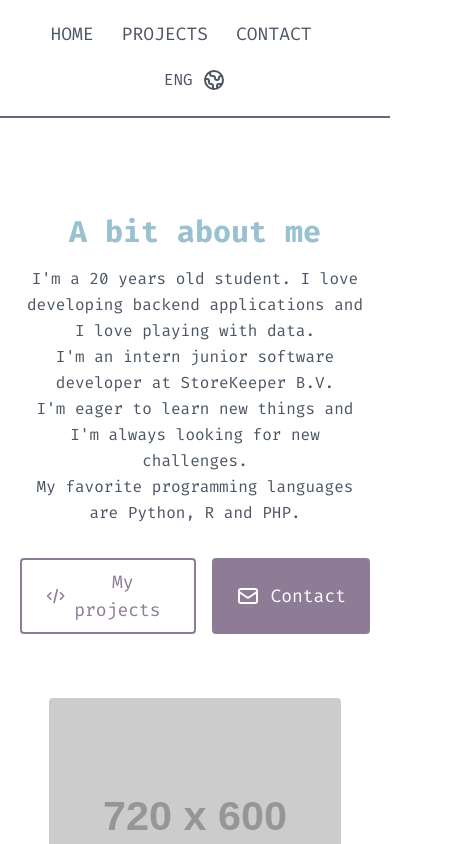
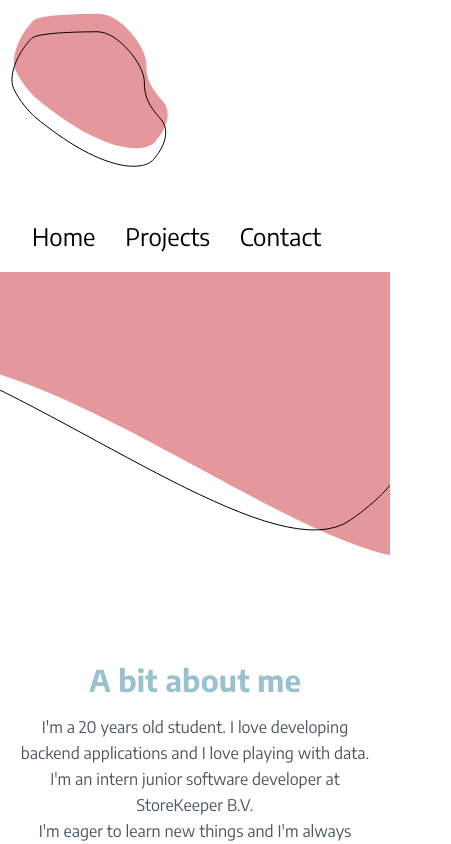
Before and after one commit to NikkivB/NikkivB, a Nuxt app: page / in a window 390 px wide. Shown: the top 844 px of the page, 451 px wide, since content can reach past the window. Built offline with nearby package versions, Linux system fonts and the light colour scheme.

Commit message:
added header, not yet responsive

```diff
--- a/assets/css/404.css
+++ b/assets/css/404.css
@@ -1,3 +1,3 @@
 #offset-border {
-  box-shadow: 30px 30px 0 0px #E5989B, 30px 30px 0 4px black;
+  box-shadow: 30px 30px 0 0 #E5989B, 30px 30px 0 4px black;
 }
--- a/components/MyHeader.vue
+++ b/components/MyHeader.vue
@@ -1,16 +1,30 @@
 <template>
-  <div class="text-gray-600 body-font">
-    <div class="container mx-auto flex flex-wrap p-5 flex-col md:flex-row items-center border-b-2 border-lavender">
-      <nav class="md:ml-auto md:mr-auto flex flex-wrap items-center text-base justify-center">
-        <a href="/" class="mr-7 hover:text-myteal-400 text-lg">HOME</a>
-        <a class="mr-7 hover:text-myteal-400 text-lg">PROJECTS</a>
-        <a href="/contact" class="mr-7 hover:text-myteal-400 text-lg">CONTACT</a>
-      </nav>
-      <button class="inline-flex items-center border-0 py-1 px-3 focus:outline-none rounded text-base mt-4 md:mt-0"> ENG&nbsp;
-        <svg xmlns="http://www.w3.org/2000/svg" class="h-6 w-6" fill="none" viewBox="0 0 24 24" stroke="currentColor" stroke-width="2">
-          <path stroke-linecap="round" stroke-linejoin="round" d="M3.055 11H5a2 2 0 012 2v1a2 2 0 002 2 2 2 0 012 2v2.945M8 3.935V5.5A2.5 2.5 0 0010.5 8h.5a2 2 0 012 2 2 2 0 104 0 2 2 0 012-2h1.064M15 20.488V18a2 2 0 012-2h3.064M21 12a9 9 0 11-18 0 9 9 0 0118 0z" />
-        </svg>
-      </button>
+  <div>
+    <div class="float-left">
+      <svg width="184" height="172" viewBox="0 0 184 172" fill="none" xmlns="http://www.w3.org/2000/svg">
+        <path d="M155.227 141.701C143.807 154.383 101.9 152.958 36.483 98.5457C31.6878 94.1292 20.8026 82.3205 15.6237 70.4185C9.1501 55.5409 22.7782 30.5554 33.7565 20.334C39.6613 14.8363 77.077 13.8854 98.9455 13.7463C120.814 13.6073 146.696 47.7158 146.33 63.9058C145.964 80.0958 152.425 89.3833 162.558 100.854C172.691 112.324 166.647 129.019 155.227 141.701Z" fill="#E5989B"/>
+        <path d="M153.227 159.701C141.807 172.383 99.8997 170.958 34.483 116.546C29.6878 112.129 18.8026 100.321 13.6237 88.4185C7.1501 73.5409 20.7782 48.5554 31.7565 38.334C37.6613 32.8363 75.077 31.8854 96.9455 31.7463C118.814 31.6073 144.696 65.7158 144.33 81.9058C143.964 98.0958 150.425 107.383 160.558 118.854C170.691 130.324 164.647 147.019 153.227 159.701Z" stroke="black"/>
+      </svg>
+    </div>
+    <div class="text-black body-font text-2xl float-left">
+      <div class="container flex flex-wrap p-5 flex-col md:flex-row items-center">
+        <nav class="pt-7">
+          <a href="#" class="mx-3"> Home</a>
+          <a href="#" class="mx-3"> Projects</a>
+          <a href="#" class="mx-3"> Contact</a>
+        </nav>
+      </div>
+    </div>
+    <div class="float-right">
+      <svg width="811" height="294" viewBox="0 0 811 294" fill="none" xmlns="http://www.w3.org/2000/svg">
+        <mask id="mask0_3_14" style="mask-type:alpha" maskUnits="userSpaceOnUse" x="0" y="0" width="811" height="294">
+          <rect width="811" height="294" fill="#D9D9D9"/>
+        </mask>
+        <g mask="url(#mask0_3_14)">
+          <path d="M183.094 60.9591C64.4988 6.49413 159.362 -77.327 -160.807 -145.136L952.548 -48.5562L933.498 193.696C938.464 204.953 934.075 237.376 876.792 277.007C805.188 326.546 610.904 175.851 455.697 114.996C300.49 54.1414 301.689 115.424 183.094 60.9591Z" fill="#E5989B"/>
+          <path d="M77.5319 32.0947C-41.0633 -22.3703 53.7999 -106.191 -266.37 -174L846.986 -77.4206L827.935 164.832C832.902 176.089 828.513 208.511 771.23 248.142C699.626 297.681 505.342 146.987 350.135 86.1318C194.928 25.277 196.127 86.5596 77.5319 32.0947Z" stroke="black"/>
+        </g>
+      </svg>
     </div>
   </div>
 </template>
--- a/pages/index.vue
+++ b/pages/index.vue
@@ -1,6 +1,5 @@
 <template>
-  <div class="font-fira scroll-smooth">
-
+  <div class="font-encode scroll-smooth">
     <MyHeader />
     <AboutMe />
     <MyProjects />
```
